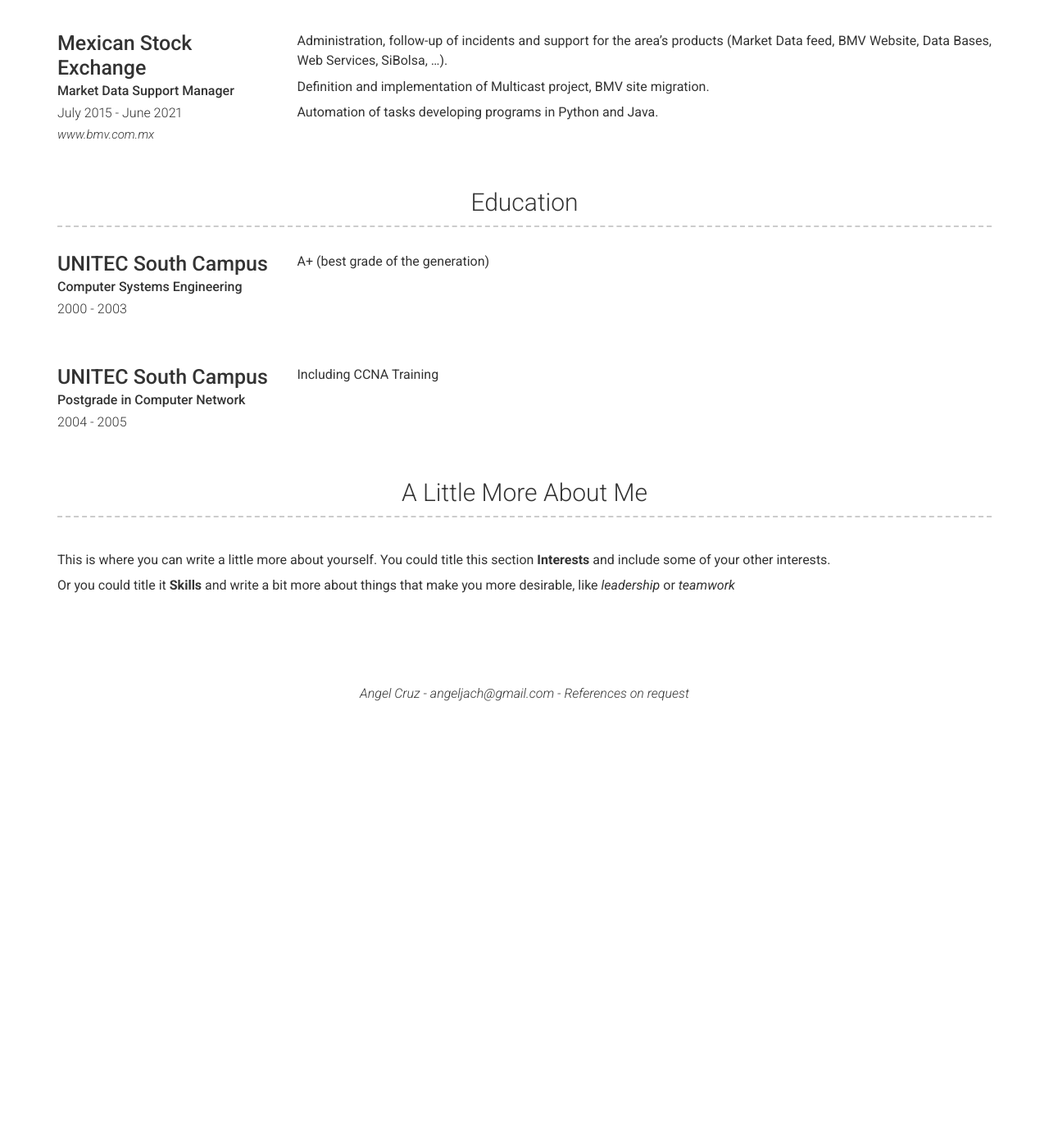
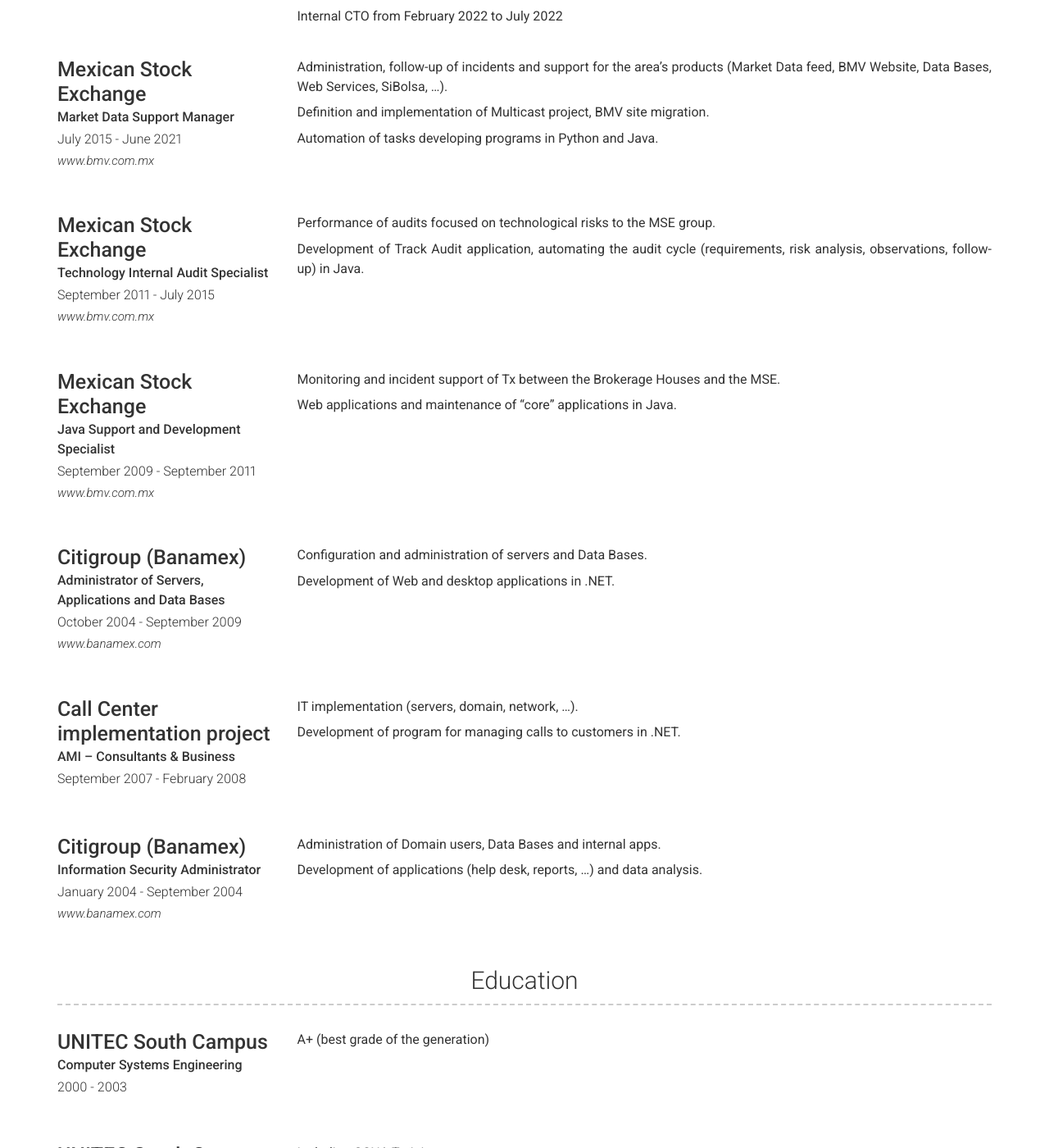
Before and after one commit to angeljach/angeljach.github.io, a Jekyll site: the page built from index.md, in a window 1280 px wide and 1400 px high, scrolled down 1342 px. Shown: the whole window at 82% size. Built offline with Jekyll 4.4.1, drawn with Linux system fonts in a browser that asks for light colours; nearby versions of some CDN libraries; before the commit the page ends 2207 px from its top, so only the background shows below that.

Commit message:
feat: job titles completed

```diff
--- a/_config.yml
+++ b/_config.yml
@@ -99,19 +99,62 @@ content:
 
           IaC with Terraform and Pulumi.
 
+          Internal CTO from February 2022 to July 2022
       - layout: left
         title: Mexican Stock Exchange
         sub_title: Market Data Support Manager
         caption: July 2015 - June 2021
         link: www.bmv.com.mx
-        # quote: >
-        #   FinTech
         description: | # this will include new lines to allow paragraphs
           Administration, follow-up of incidents and support for the area’s products (Market Data feed, BMV Website, Data Bases, Web Services, SiBolsa, …).
 
           Definition and implementation of Multicast project, BMV site migration.
 
           Automation of tasks developing programs in Python and Java.
+      - layout: left
+        title: Mexican Stock Exchange
+        sub_title: Technology Internal Audit Specialist
+        caption: September 2011 - July 2015
+        link: www.bmv.com.mx
+        description: | # this will include new lines to allow paragraphs
+          Performance of audits focused on technological risks to the MSE group.
+
+          Development of Track Audit application, automating the audit cycle (requirements, risk analysis, observations, follow-up) in Java.
+      - layout: left
+        title: Mexican Stock Exchange
+        sub_title: Java Support and Development Specialist
+        caption: September 2009 - September 2011
+        link: www.bmv.com.mx
+        description: | # this will include new lines to allow paragraphs
+          Monitoring and incident support of Tx between the Brokerage Houses and the MSE.
+
+          Web applications and maintenance of “core” applications in Java.
+      - layout: left
+        title: Citigroup (Banamex)
+        sub_title: Administrator of Servers, Applications and Data Bases
+        caption: October 2004 - September 2009
+        link: www.banamex.com
+        description: | # this will include new lines to allow paragraphs
+          Configuration and administration of servers and Data Bases.
+
+          Development of Web and desktop applications in .NET.
+      - layout: left
+        title: Call Center implementation project
+        sub_title: AMI – Consultants & Business
+        caption: September 2007 - February 2008
+        description: | # this will include new lines to allow paragraphs
+          IT implementation (servers, domain, network, …).
+
+          Development of program for managing calls to customers in .NET.
+      - layout: left
+        title: Citigroup (Banamex)
+        sub_title: Information Security Administrator
+        caption: January 2004 - September 2004
+        link: www.banamex.com
+        description: | # this will include new lines to allow paragraphs
+          Administration of Domain users, Data Bases and internal apps.
+
+          Development of applications (help desk, reports, …) and data analysis.
   - title: Education
     layout: list
     content:
```
